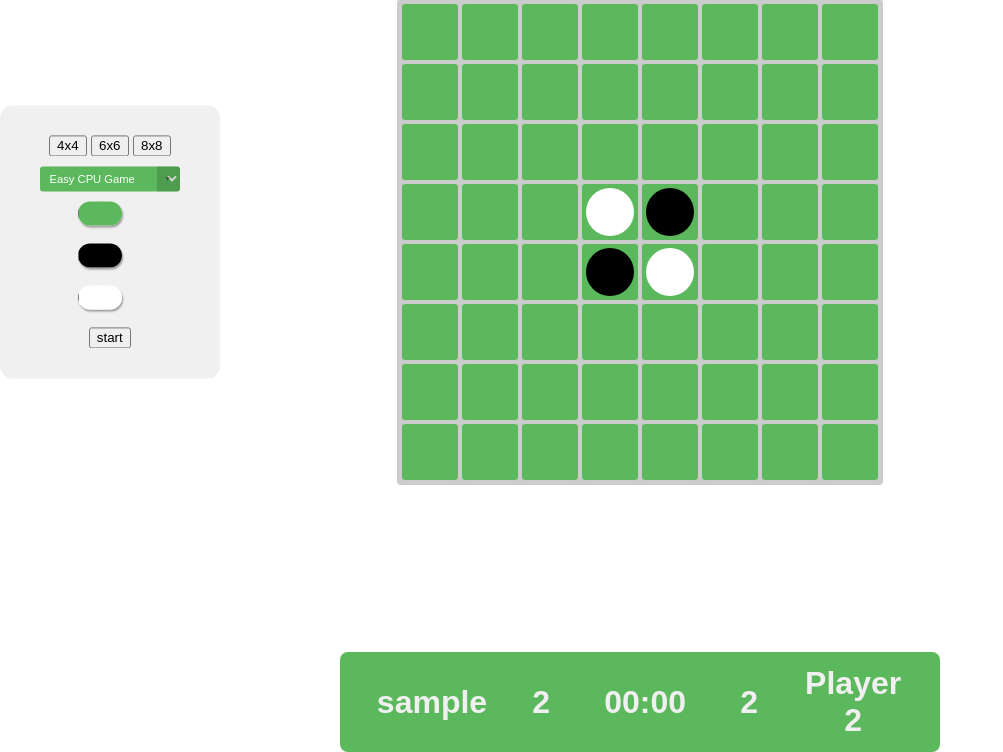
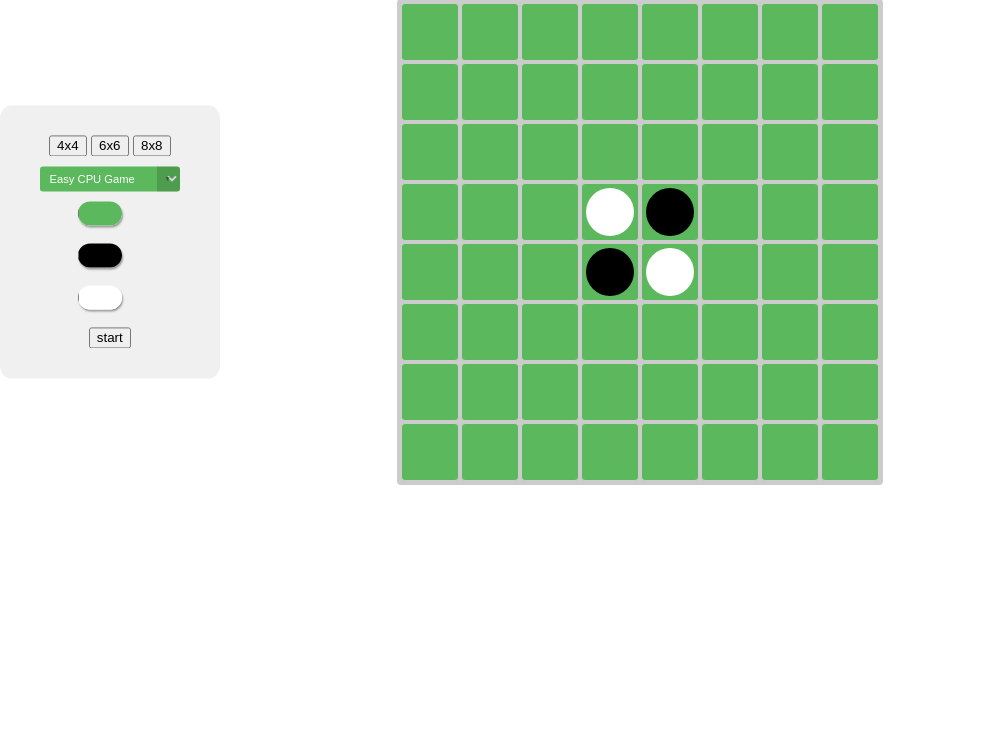
Before and after one commit to ChristianVaughn/Othello, a PHP site: page / in a window 1280 px wide. Shown: the part 268-1020 px from the top of the page, without its empty margins (0-1003 px from the left). Run offline with PHP 8.4, Linux system fonts and the light colour scheme; the visitor is signed in with stand-in values (Sample User, id 1).

Commit message:
Fancy Animations

```diff
--- a/css/style.css
+++ b/css/style.css
@@ -179,7 +179,7 @@ li a:hover:not(.active) {
   align-items: center;
   border-radius: 8px;
   position: fixed;
-  top: 100%;
+  top: 120%;
   left: 50%;
   /* bring your own prefixes */
   transform: translate(-50%, -100%);
--- a/js/script.js
+++ b/js/script.js
@@ -395,10 +395,14 @@ function gameStart() {
 
     //var options = document.getElementById("game-options");
     var $options = $('#game-options');
-
+    var $scoreoard = $('.scoreboard');
     $options.animate({'left': -500}, 500, function() {
         //$detailsCurtain.animate({'opacity': 0}, 300, function() {
             $(this).css('display', 'none');
+       // });
+    });
+    $scoreoard.animate({'top': '100%'}, 500, function() {
+        //$detailsCurtain.animate({'opacity': 0}, 300, function() {
        // });
     });
     //options.style.display = "none";
```
